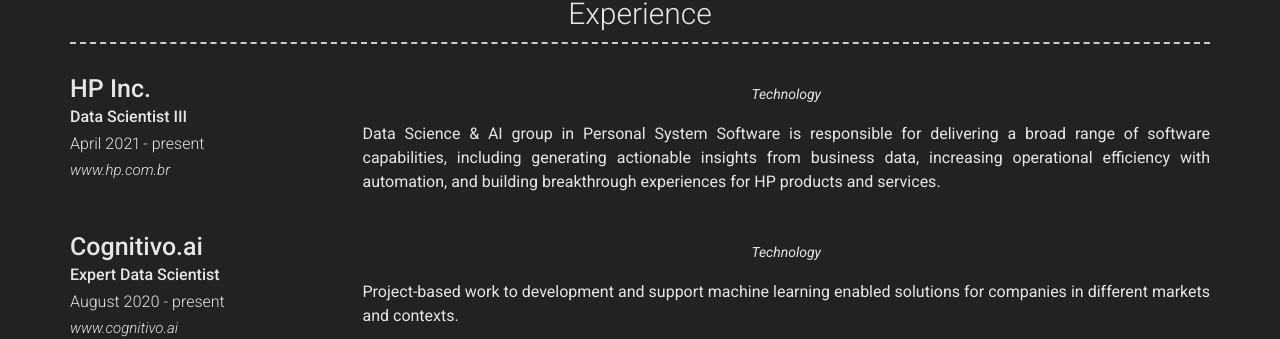
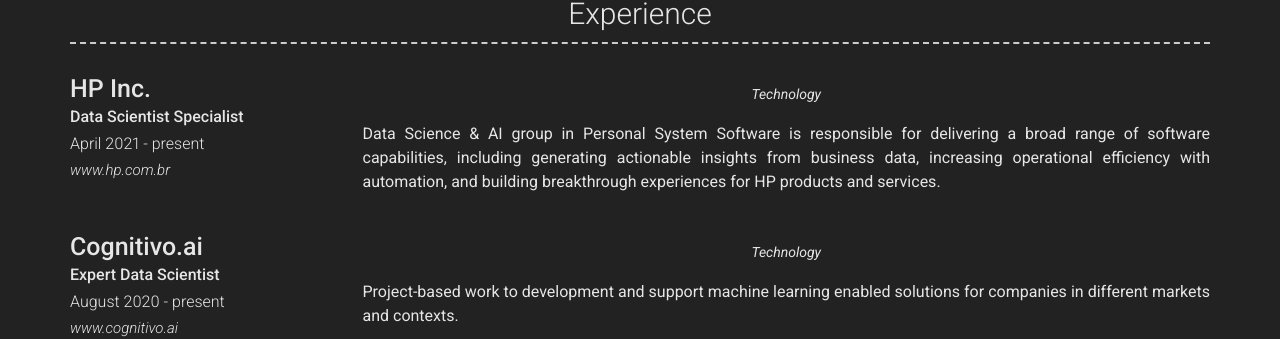
Before and after one commit to DougTrajano/resume, a Jekyll site: the page built from index.md, in a window 1280 px wide and 900 px high, scrolled down 711 px. Shown: the part 153-492 px from the top of the window. Built offline with Jekyll 4.4.1, drawn with Linux system fonts in a browser that asks for light colours; nearby versions of some CDN libraries.

Commit message:
Update HP job title

```diff
--- a/_config.yml
+++ b/_config.yml
@@ -88,7 +88,7 @@ content:
     content:
       - layout: left
         title: HP Inc.
-        sub_title: Data Scientist III
+        sub_title: Data Scientist Specialist
         caption: April 2021 - present
         link: www.hp.com.br
         quote: >
```
